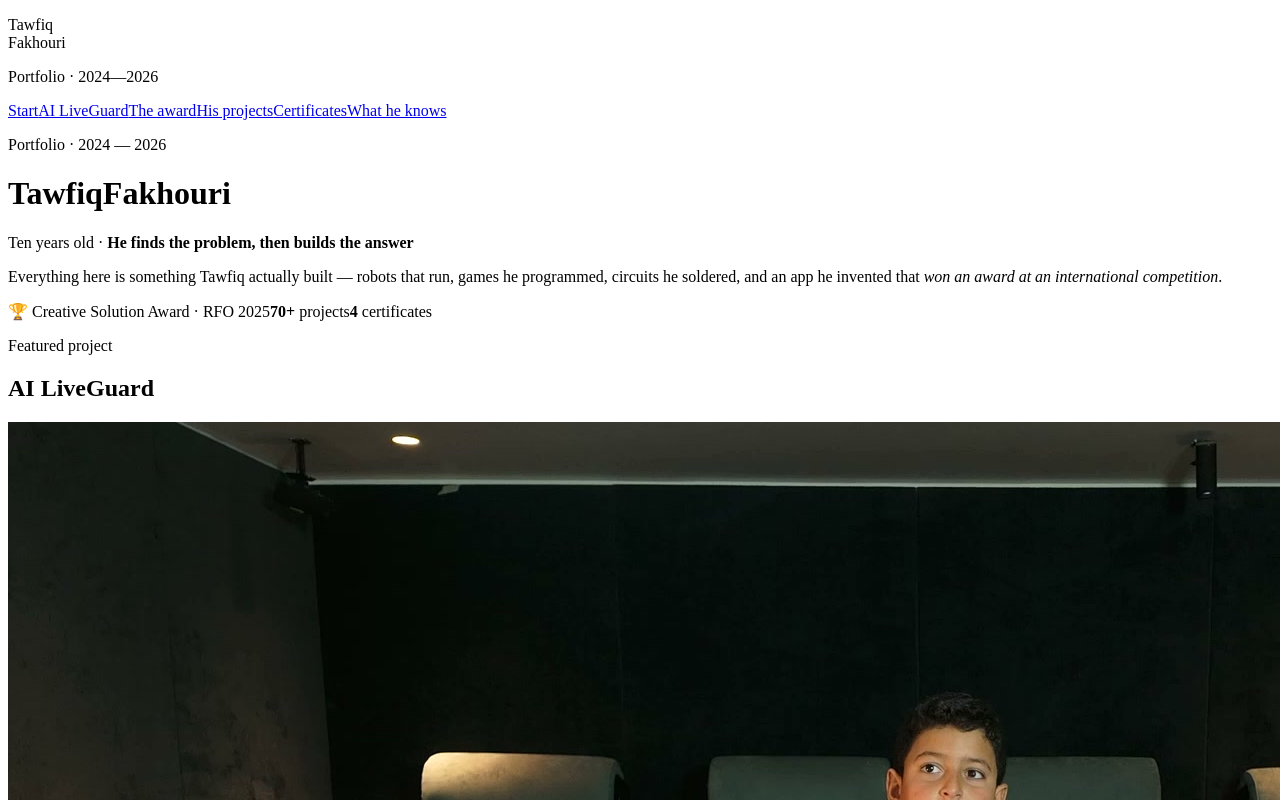
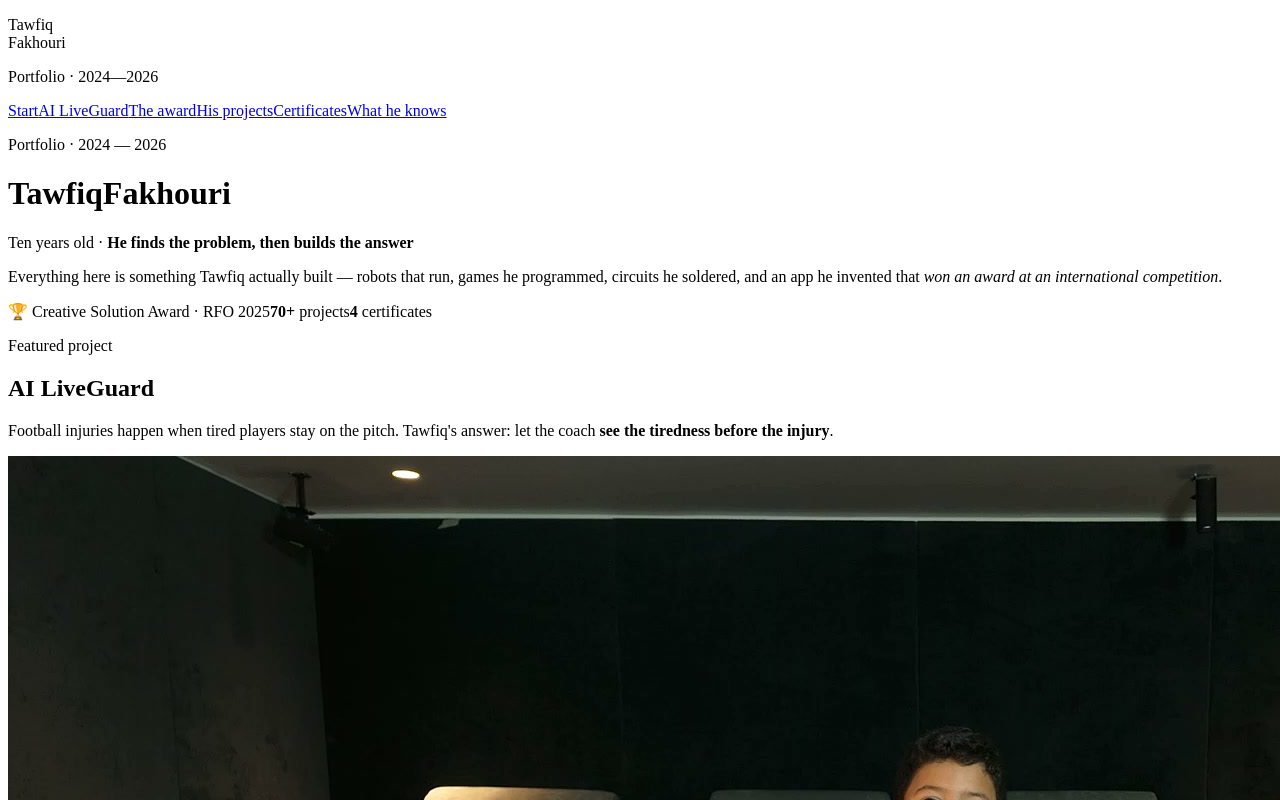
Before and after one commit to NmaaAlhawary/TawfiqFakhouri, a React (Vite) app: page / in a window 1280 px wide. Shown: the top 800 px of the page. Built offline with nearby package versions, Linux system fonts and the light colour scheme; the HTML template or start-up script is replaced by a standard one.

Commit message:
Move the AI LiveGuard description under the title

```diff
--- a/src/App.jsx
+++ b/src/App.jsx
@@ -102,6 +102,10 @@ export default function App() {
         <section className="sec" id="featured">
           <p className="sec-label">Featured project</p>
           <h2 className="fhead">AI LiveGuard</h2>
+          <p className="fintro">
+            Football injuries happen when tired players stay on the pitch. Tawfiq's answer: let the
+            coach <b>see the tiredness before the injury</b>.
+          </p>
 
           <div className="feature">
             <div className="fmedia">
@@ -115,11 +119,6 @@ export default function App() {
             </div>
 
             <div className="fcopy">
-              <p className="fintro">
-                Football injuries happen when tired players stay on the pitch. Tawfiq's answer: let
-                the coach <b>see the tiredness before the injury</b>.
-              </p>
-
               <ol className="how" ref={howRef}>
                 <li>
                   <b>A sensor vest</b>
--- a/src/styles.css
+++ b/src/styles.css
@@ -512,4 +512,5 @@ h1.name::after{
 }
 
 /* featured heading sits above the video, full width */
-.fhead{margin-bottom:clamp(20px,2.6vw,34px)}
+.fhead{margin-bottom:12px}
+#featured > .fintro{max-width:60ch;margin:0 0 clamp(24px,3vw,40px)}
```
